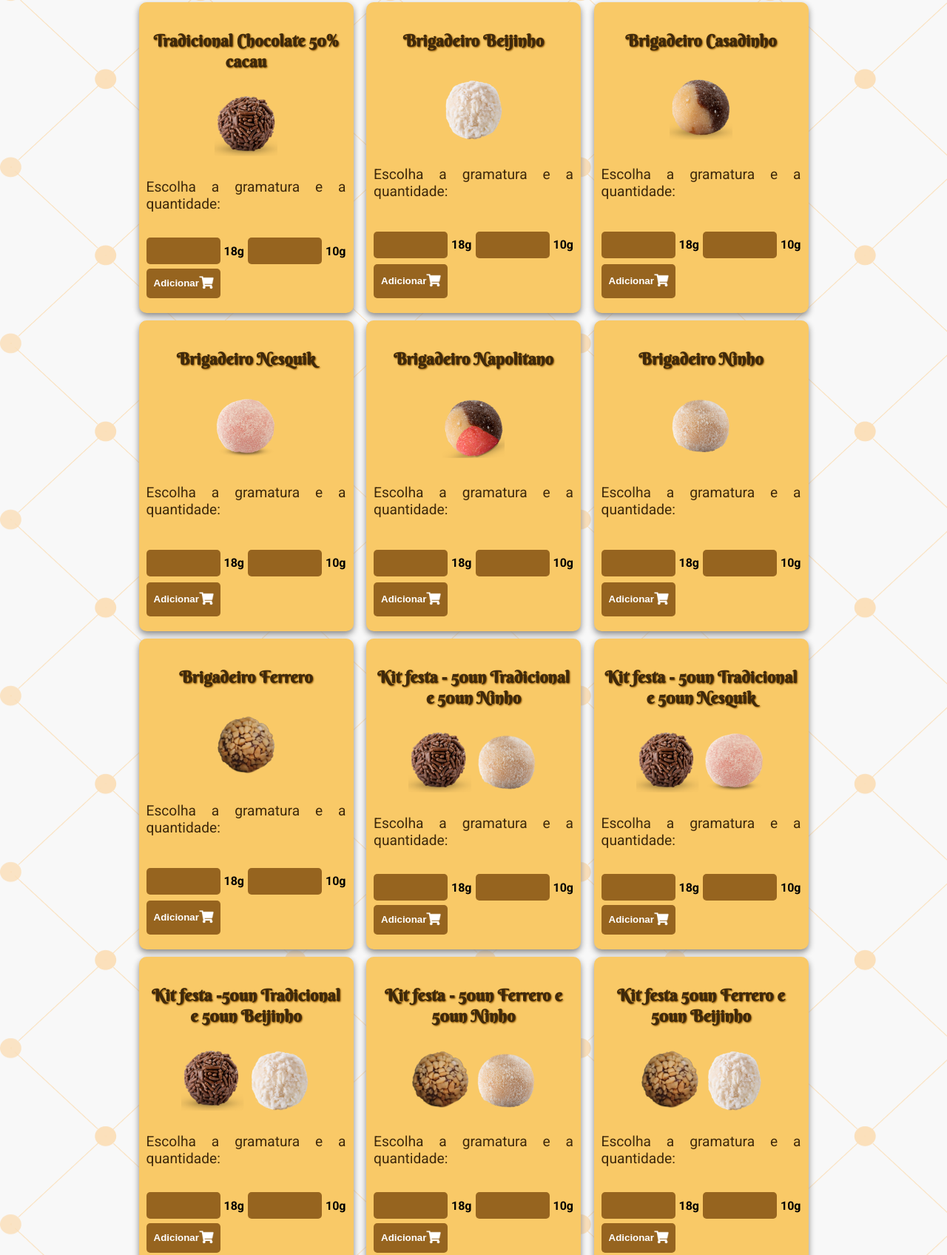
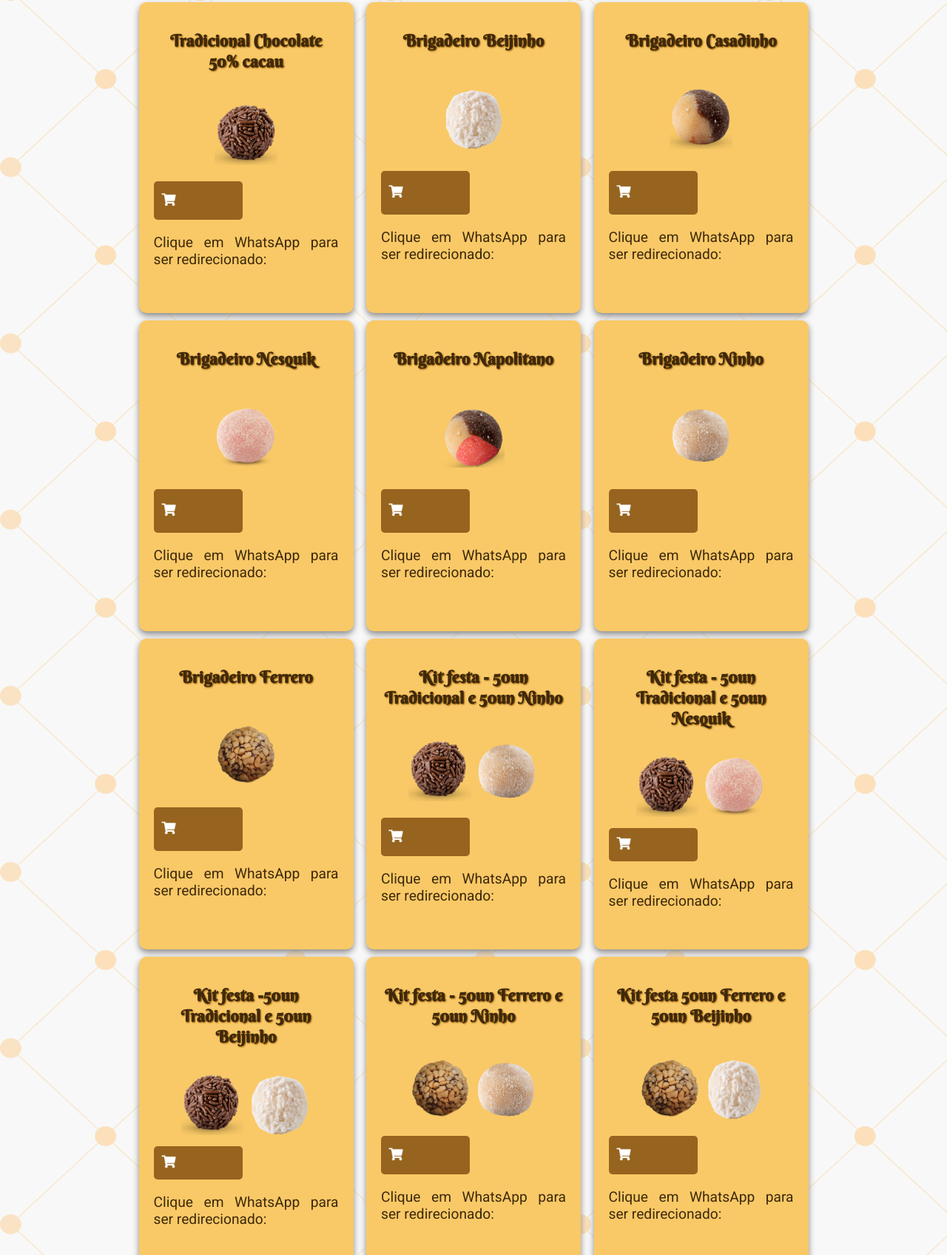
Before and after one commit to kassiamfcosta/TerapiaDoce, a plain HTML site: page brigadeiro.html in a window 1280 px wide. Shown: the part 943-2639 px from the top of the page at 74% size. Drawn offline with Linux system fonts and the light colour scheme; a script that the page names is missing.

Commit message:
alterações

```diff
--- a/brigadeiro.html
+++ b/brigadeiro.html
@@ -12,7 +12,6 @@
             <img src="/fotosCasaNova/LogoCasaNova.png" alt="Casa Nova">
     </header>
     <a class="btn-wpp" target="_blank" target="_blank" href="https://wa.me/5561920015630"></a>
-    <a class="btn-car" href="carrinho.html"></a>
     <main class="main-product">
         </header>
             <section class="pricing-brig">
@@ -39,146 +38,86 @@
                     <div class="product-brig">
                         <h2  class="product-title">Tradicional Chocolate 50% cacau</h2>
                         <img class="img-prod" src="fotosCasaNova/brig-trad.png" alt="">
-                        <p>Escolha a gramatura e a quantidade:</p>
-                        <div class="button-container">
-                        <input type="number" class="weight-button" data-weight="18" data-price="2.00">
-                        <strong>18g</strong>
-                        <input type="number" class="weight-button" data-weight="10" data-price="1.50">
-                        <strong>10g</strong>
-                        </div>
-                        <button class="add-to-cart">Adicionar <img class="btn-img-car" src="fotosCasaNova/cart-button.png" alt=""></button>
+                        <a href="https://wa.me/5561920015630" class="add-to-cart">
+                        <img class="btn-img-car" src="fotosCasaNova/cart-button.png" alt=""></a>
+                        <p>Clique em WhatsApp para ser redirecionado:</p>
                     </div>
                     <div class="product-brig">
                         <h2 class="product-title">Brigadeiro Beijinho</h2>
                         <img class="img-prod" src="fotosCasaNova/beijinho.png" alt="">
-                        <p>Escolha a gramatura e a quantidade:</p>
-                        <div class="button-container">
-                        <input type="number" class="weight-button" data-weight="18" data-price="2.00">
-                        <strong>18g</strong>
-                        <input type="number" class="weight-button" data-weight="10" data-price="1.50">
-                        <strong>10g</strong>
-                        </div>
-                        <button class="add-to-cart">Adicionar <img class="btn-img-car" src="fotosCasaNova/cart-button.png" alt=""></button>
+                        <a href="https://wa.me/5561920015630" class="add-to-cart">
+                        <img class="btn-img-car" src="fotosCasaNova/cart-button.png" alt=""></a>
+                        <p>Clique em WhatsApp para ser redirecionado:</p>
                     </div>
                     <div class="product-brig">
                         <h2 class="product-title">Brigadeiro Casadinho</h2>
                         <img class="img-prod" src="fotosCasaNova/casadinho.png" alt="">
-                        <p>Escolha a gramatura e a quantidade:</p>
-                        <div class="button-container">
-                        <input type="number" class="weight-button" data-weight="18" data-price="2.00">
-                        <strong>18g</strong>
-                        <input type="number" class="weight-button" data-weight="10" data-price="1.50">
-                        <strong>10g</strong>
-                        </div>
-                        <button class="add-to-cart">Adicionar <img class="btn-img-car" src="fotosCasaNova/cart-button.png" alt=""></button>
+                        <a href="https://wa.me/5561920015630" class="add-to-cart">
+                        <img class="btn-img-car" src="fotosCasaNova/cart-button.png" alt=""></a>
+                        <p>Clique em WhatsApp para ser redirecionado:</p>
                     </div>
                     <div class="product-brig">
                         <h2 class="product-title">Brigadeiro Nesquik</h2>
                         <img class="img-prod" src="fotosCasaNova/nesquik.png" alt="">
-                        <p>Escolha a gramatura e a quantidade:</p>
-                        <div class="button-container">
-                        <input type="number" class="weight-button" data-weight="18" data-price="2.00">
-                        <strong>18g</strong>
-                        <input type="number" class="weight-button" data-weight="10" data-price="1.50">
-                        <strong>10g</strong>
-                        </div>
-                        <button class="add-to-cart">Adicionar <img class="btn-img-car" src="fotosCasaNova/cart-button.png" alt=""></button>
+                        <a href="https://wa.me/5561920015630" class="add-to-cart">
+                        <img class="btn-img-car" src="fotosCasaNova/cart-button.png" alt=""></a>
+                        <p>Clique em WhatsApp para ser redirecionado:</p>
                     </div>
                     <div class="product-brig">
                         <h2 class="product-title">Brigadeiro Napolitano</h2>
                         <img class="img-prod" src="fotosCasaNova/napolitano.png" alt="">
-                        <p>Escolha a gramatura e a quantidade:</p>
-                        <div class="button-container">
-                        <input type="number" class="weight-button" data-weight="18" data-price="2.00">
-                        <strong>18g</strong>
-                        <input type="number" class="weight-button" data-weight="10" data-price="1.50">
-                        <strong>10g</strong>
-                        </div>
-                        <button class="add-to-cart">Adicionar <img class="btn-img-car" src="fotosCasaNova/cart-button.png" alt=""></button>
+                        <a href="https://wa.me/5561920015630" class="add-to-cart">
+                        <img class="btn-img-car" src="fotosCasaNova/cart-button.png" alt=""></a>
+                        <p>Clique em WhatsApp para ser redirecionado:</p>
                     </div>
                     <div class="product-brig">
                         <h2 class="product-title">Brigadeiro Ninho</h2>
                         <img class="img-prod" src="fotosCasaNova/ninho.png" alt="">
-                        <p>Escolha a gramatura e a quantidade:</p>
-                        <div class="button-container">
-                        <input type="number" class="weight-button" data-weight="18" data-price="2.00">
-                        <strong>18g</strong>
-                        <input type="number" class="weight-button" data-weight="10" data-price="1.50">
-                        <strong>10g</strong>
-                        </div>
-                        <button class="add-to-cart">Adicionar <img class="btn-img-car" src="fotosCasaNova/cart-button.png" alt=""></button>
+                        <a href="https://wa.me/5561920015630" class="add-to-cart">
+                        <img class="btn-img-car" src="fotosCasaNova/cart-button.png" alt=""></a>
+                        <p>Clique em WhatsApp para ser redirecionado:</p>
                     </div>
                     <div class="product-brig">
                         <h2 class="product-title">Brigadeiro Ferrero</h2>
                         <img class="img-prod" src="fotosCasaNova/ferrero.png" alt="">
-                        <p>Escolha a gramatura e a quantidade:</p>
-                        <div class="button-container">
-                        <input type="number" class="weight-button" data-weight="18" data-price="2.00">
-                        <strong>18g</strong>
-                        <input type="number" class="weight-button" data-weight="10" data-price="1.50">
-                        <strong>10g</strong>
-                        </div>
-                        <button class="add-to-cart">Adicionar <img class="btn-img-car" src="fotosCasaNova/cart-button.png" alt=""></button>
+                        <a href="https://wa.me/5561920015630" class="add-to-cart">
+                        <img class="btn-img-car" src="fotosCasaNova/cart-button.png" alt=""></a>
+                        <p>Clique em WhatsApp para ser redirecionado:</p>
                     </div>
                     <div class="product-brig">
                         <h2 class="product-title">Kit festa - 50un Tradicional e 50un Ninho</h2>
                         <img class="img-prod" src="fotosCasaNova/trad-ninho.png" alt="">
-                        <p>Escolha a gramatura e a quantidade:</p>
-                        <div class="button-container">
-                        <input type="number" class="weight-button" data-weight="18" data-price="2.00">
-                        <strong>18g</strong>
-                        <input type="number" class="weight-button" data-weight="10" data-price="1.50">
-                        <strong>10g</strong>
-                        </div>
-                        <button class="add-to-cart">Adicionar <img class="btn-img-car" src="fotosCasaNova/cart-button.png" alt=""></button>
+                        <a href="https://wa.me/5561920015630" class="add-to-cart">
+                        <img class="btn-img-car" src="fotosCasaNova/cart-button.png" alt=""></a>
+                        <p>Clique em WhatsApp para ser redirecionado:</p>
                     </div>
                     <div class="product-brig">
                         <h2 class="product-title">Kit festa - 50un Tradicional e 50un Nesquik</h2>
                         <img class="img-prod" src="fotosCasaNova/trad-nesquik.png" alt="">
-                        <p>Escolha a gramatura e a quantidade:</p>
-                        <div class="button-container">
-                        <input type="number" class="weight-button" data-weight="18" data-price="2.00">
-                        <strong>18g</strong>
-                        <input type="number" class="weight-button" data-weight="10" data-price="1.50">
-                        <strong>10g</strong>
-                        </div>
-                        <button class="add-to-cart">Adicionar <img class="btn-img-car" src="fotosCasaNova/cart-button.png" alt=""></button>
+                        <a href="https://wa.me/5561920015630" class="add-to-cart">
+                        <img class="btn-img-car" src="fotosCasaNova/cart-button.png" alt=""></a>
+                        <p>Clique em WhatsApp para ser redirecionado:</p>
                     </div>
                     <div class="product-brig">
                         <h2 class="product-title">Kit festa -50un Tradicional e 50un Beijinho</h2>
                         <img class="img-prod" src="fotosCasaNova/trad-beijinho.png" alt="">
-                        <p>Escolha a gramatura e a quantidade:</p>
-                        <div class="button-container">
-                        <input type="number" class="weight-button" data-weight="18" data-price="2.00">
-                        <strong>18g</strong>
-                        <input type="number" class="weight-button" data-weight="10" data-price="1.50">
-                        <strong>10g</strong>
-                        </div>
-                        <button class="add-to-cart">Adicionar <img class="btn-img-car" src="fotosCasaNova/cart-button.png" alt=""></button>
+                        <a href="https://wa.me/5561920015630" class="add-to-cart">
+                        <img class="btn-img-car" src="fotosCasaNova/cart-button.png" alt=""></a>
+                        <p>Clique em WhatsApp para ser redirecionado:</p>
                     </div>
                     <div class="product-brig">
                         <h2 class="product-title">Kit festa - 50un Ferrero e 50un Ninho</h2>
                         <img class="img-prod" src="fotosCasaNova/ferrero-ninho.png" alt="">
-                        <p>Escolha a gramatura e a quantidade:</p>
-                        <div class="button-container">
-                        <input type="number" class="weight-button" data-weight="18" data-price="2.00">
-                        <strong>18g</strong>
-                        <input type="number" class="weight-button" data-weight="10" data-price="1.50">
-                        <strong>10g</strong>
-                        </div>
-                        <button class="add-to-cart">Adicionar <img class="btn-img-car" src="fotosCasaNova/cart-button.png" alt=""></button>
+                        <a href="https://wa.me/5561920015630" class="add-to-cart">
+                        <img class="btn-img-car" src="fotosCasaNova/cart-button.png" alt=""></a>
+                        <p>Clique em WhatsApp para ser redirecionado:</p>
                     </div>
                     <div class="product-brig">
                         <h2 class="product-title">Kit festa 50un Ferrero e 50un Beijinho</h2>
                         <img class="img-prod" src="fotosCasaNova/ferrero-beijinho.png" alt="">
-                        <p>Escolha a gramatura e a quantidade:</p>
-                        <div class="button-container">
-                        <input type="number" class="weight-button" data-weight="18" data-price="2.00">
-                        <strong>18g</strong>
-                        <input type="number" class="weight-button" data-weight="10" data-price="1.50">
-                        <strong>10g</strong>
-                        </div>
-                        <button class="add-to-cart">Adicionar <img class="btn-img-car" src="fotosCasaNova/cart-button.png" alt=""></button>
+                        <a href="https://wa.me/5561920015630" class="add-to-cart">
+                        <img class="btn-img-car" src="fotosCasaNova/cart-button.png" alt=""></a>
+                        <p>Clique em WhatsApp para ser redirecionado:</p>
                     </div>
                 </section>
         <div class="pags-links">
```
Also changed, not shown: coxinha.html (+6 -13 lines), index.html (+2 -3 lines), torta.html (+18 -37 lines).
